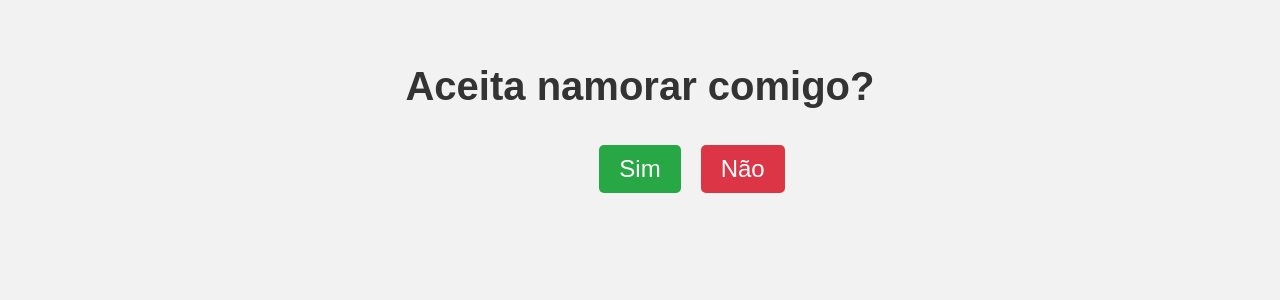
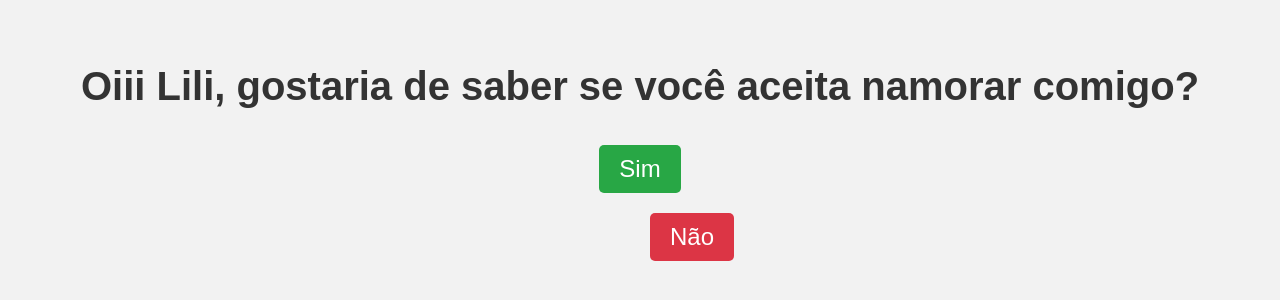
Before and after one commit to emercinho/eminho, a plain HTML site: page index.html in a window 1280 px wide. Shown: the part 280-580 px from the top of the page. Drawn offline with Linux system fonts and the light colour scheme.

Commit message:
index.html

```diff
--- a/index.html
+++ b/index.html
@@ -43,12 +43,17 @@
 </head>
 <body>
     <div>
-        <h1>Aceita namorar comigo?</h1>
-        <div id="buttons">
-            <button class="btn btn-yes" onclick="confirm('Você disse SIM!')">Sim</button>
-            <button class="btn btn-no" id="btn-no">Não</button>
-        </div>
+    <h1>Oiii Lili, gostaria de saber se você aceita namorar comigo?</h1>
+    <div id="buttons">
+        <!-- Botão "Sim" configurado para enviar e-mail via Formspree -->
+        <form action="https://formspree.io/f/myzykrwo" method="POST">
+            <button type="submit" class="btn btn-yes">Sim</button>
+        </form>
+
+        <!-- Botão "Não" com movimento -->
+        <button class="btn btn-no" id="btn-no">Não</button>
     </div>
+</div>
 
     <script>
         // JavaScript para mover o botão "Não" aleatoriamente
```
